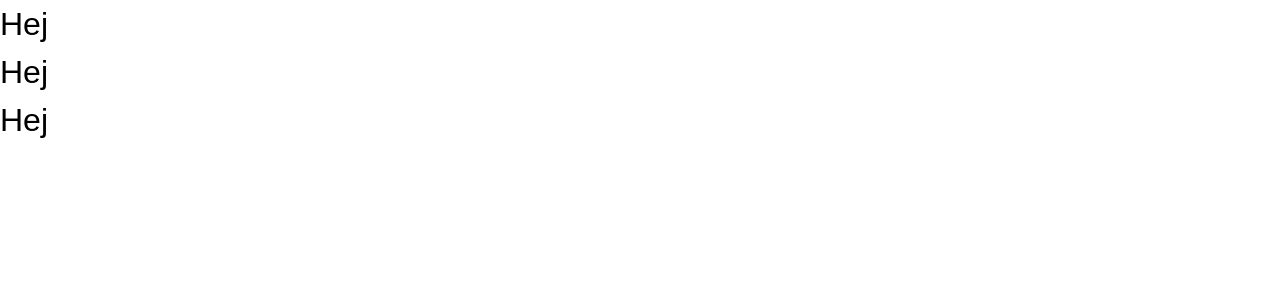
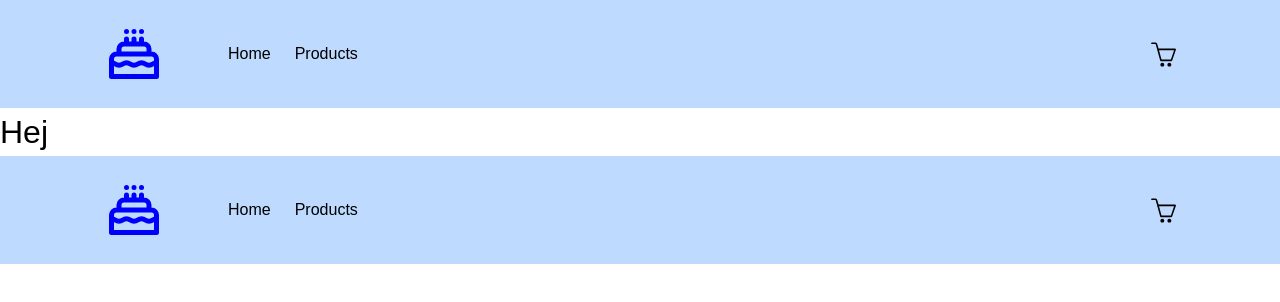
Before and after one commit to simpleshopp/simpleshop, a Next.js app: page / in a window 1280 px wide. Shown: the top 302 px of the page. Built offline with nearby package versions, Linux system fonts and the light colour scheme.

Commit message:
Add Navigation component and update package dependencies

```diff
--- a/package.json
+++ b/package.json
@@ -8,12 +8,15 @@
     "start": "next start"
   },
   "dependencies": {
+    "next": "16.0.2",
     "react": "19.2.0",
     "react-dom": "19.2.0",
-    "next": "16.0.2"
+    "react-icons": "^5.5.0"
   },
   "devDependencies": {
     "@tailwindcss/postcss": "^4",
+    "prettier": "^3.6.2",
+    "prettier-plugin-tailwindcss": "^0.7.1",
     "tailwindcss": "^4"
   }
 }
--- a/src/components/layout/Navigation.jsx
+++ b/src/components/layout/Navigation.jsx
@@ -1,7 +1,26 @@
+import { HiOutlineCake } from "react-icons/hi";
+import { SlBasket } from "react-icons/sl";
+
 const Navigation = () => {
-    return (
-        <h1>Hej</h1>
-     );
-}
+  return (
+    <nav className="flex items-center justify-between px-26 py-6 bg-blue-200">
+      <div className="flex items-center gap-16">
+        <a href="/">
+          <HiOutlineCake color="blue" size="60" />
+        </a>
+
+        <ul className="flex gap-6">
+          <li>
+            <a href="/">Home</a>
+          </li>
+          <li>
+            <a href="/products">Products</a>
+          </li>
+        </ul>
+      </div>
+      <SlBasket size="25" cursor="pointer" href="/payment" />
+    </nav>
+  );
+};
 
 export default Navigation;
```
Also changed, not shown: 1 other file (tests, documents, lock files or other folders).
